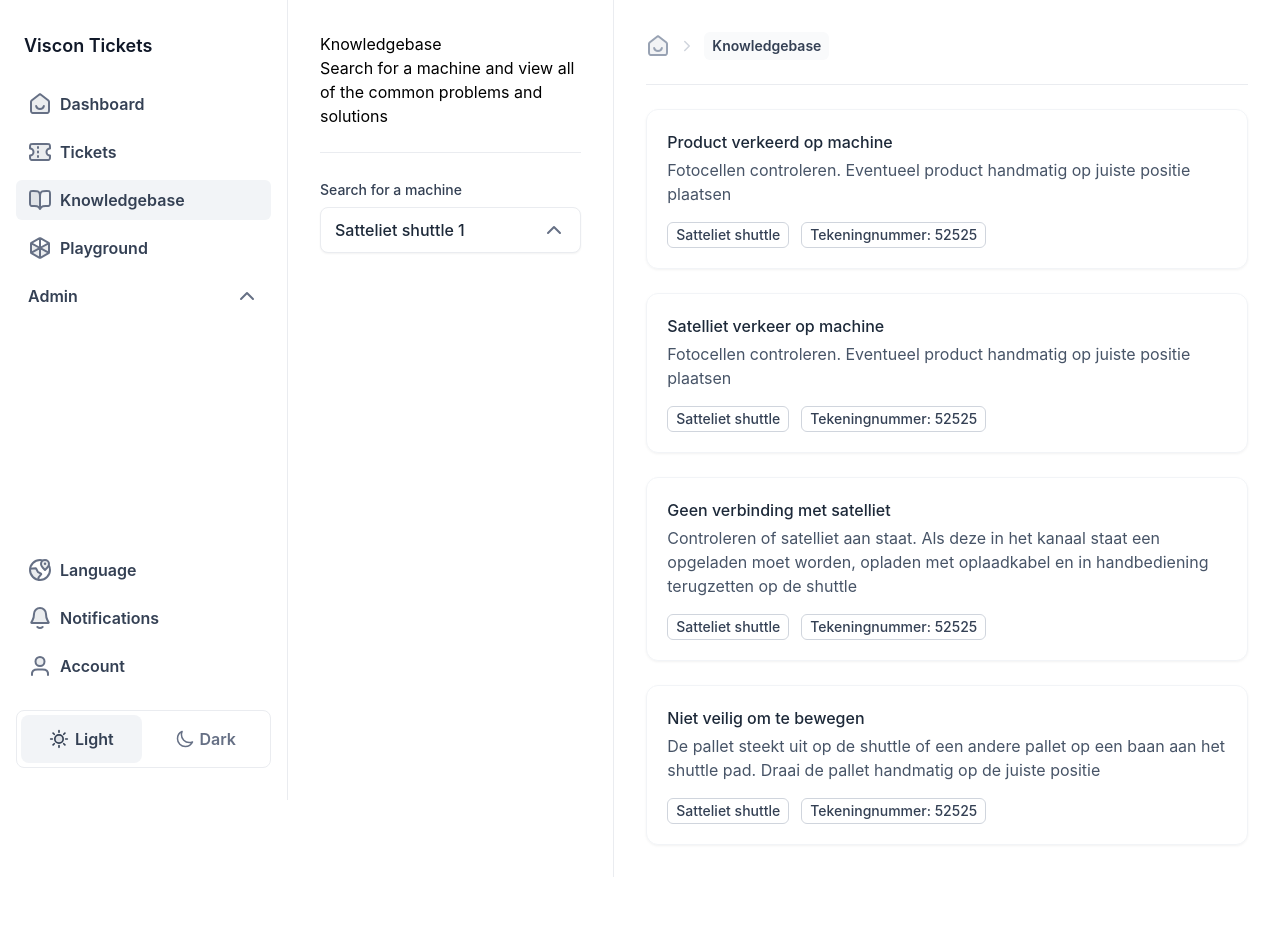
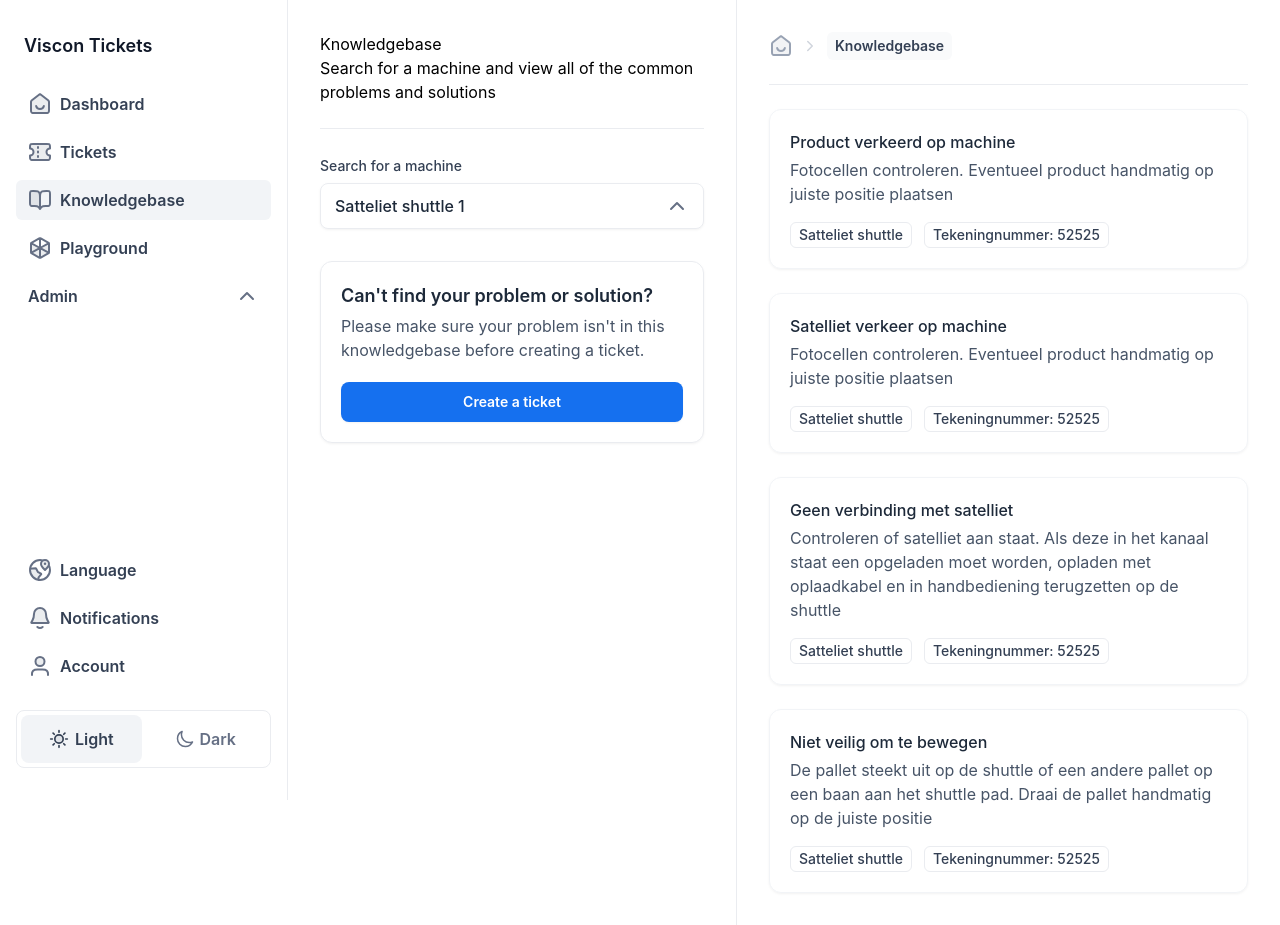
Before and after one commit to lucasprins/viscon-tickets, a React (Create React App) app: page /knowledgebase in a window 1280 px wide. Before the commit the page ends 877 px from the top, so only its background shows below. Built offline with nearby package versions, Linux system fonts and the light colour scheme.

Commit message:
Added: InlineCTA & Button Component

```diff
--- /dev/null
+++ b/src/components/Button/Button.tsx
@@ -0,0 +1,89 @@
+import React from 'react'
+import { Link } from 'react-router-dom';
+
+export enum ButtonSize {
+    SMALL,
+    MEDIUM,
+    LARGE
+}
+
+export enum ButtonWidth {
+    FULL,
+    CONTENT
+}
+
+export enum ButtonType {
+    PRIMARY,
+    SECONDARY_GRAY,
+    SECONDARY_COLOR,
+    TERTIARY_GRAY,
+    TERTIARY_COLOR,
+}
+
+type ButtonProps = {
+    size: ButtonSize,
+    type: ButtonType,
+    text: string,
+    icon?: JSX.Element,
+    width: ButtonWidth,
+    url?: string,
+    onclick?: () => any
+}
+
+export function Button({ size, width, type, text, icon, url, onclick }: ButtonProps) {
+
+    const buttonWidthStyle = width === ButtonWidth.FULL ? "w-full" : "";
+    let buttonSizeStyle = "";
+    let buttonTypeStyle = "";
+
+    switch (size) {
+        case ButtonSize.LARGE:
+            buttonSizeStyle = "py-2.5 px-5 font-semibold";
+            break;
+        case ButtonSize.MEDIUM:
+            buttonSizeStyle = "py-2.5 px-4 font-semibold text-sm";
+            break;
+        case ButtonSize.SMALL:
+            buttonSizeStyle = "py-2 px-3.5 font-semibold text-sm";
+            break;
+    }
+
+    switch (type) {
+        case ButtonType.PRIMARY:
+            buttonTypeStyle = "shadow-sm bg-primary-600 text-white";
+            break;
+        case ButtonType.SECONDARY_GRAY:
+            buttonTypeStyle = "shadow-sm text-gray-700 border border-gray-300 dark:border-dark-500 dark:text-white";
+            break;
+        case ButtonType.SECONDARY_COLOR:
+            buttonTypeStyle = "shadow-sm text-primary-700 bg-primary-50 dark:bg-dark-700";
+            break;
+        case ButtonType.TERTIARY_GRAY:
+            buttonTypeStyle = "text-gray-700";
+            break;
+        case ButtonType.TERTIARY_COLOR:
+            buttonTypeStyle = "text-primary-700";
+            break;
+    };
+
+    return (
+        <>
+            {url
+                ?
+                <Link to={url}>
+                    <button onClick={onclick} className={`${buttonTypeStyle} ${buttonWidthStyle} ${buttonSizeStyle}
+                        flex justify-center items-center gap-x-2.5 rounded-lg`}>
+                        {icon}
+                        {text}
+                    </button>
+                </Link>
+                :
+                <button onClick={onclick} className={`${buttonTypeStyle} ${buttonWidthStyle} ${buttonSizeStyle}
+                flex justify-center gap-x-2 rounded-lg`}>
+                    {icon}
+                    {text}
+                </button>
+            }
+        </>
+    )
+}
--- a/src/components/CTA/InlineCTA.tsx
+++ b/src/components/CTA/InlineCTA.tsx
@@ -1,7 +1,29 @@
 import React from 'react'
+import { Button, ButtonSize, ButtonType, ButtonWidth } from '../Button/Button'
 
-export function InlineCTA() {
-  return (
-    <div>InlineCTA</div>
-  )
+type InlineCTAProps = {
+	title: string,
+	text: string,
+	url: string,
+	button_text: string,
+	button_size: ButtonSize,
+	button_type: ButtonType
 }
+
+export function InlineCTA({ title, text, url, button_text, button_size, button_type }: InlineCTAProps) {
+	return (
+		<div className='w-96 p-5 flex flex-col gap-5 bg-white dark:bg-dark-700 rounded-xl border border-gray-200 dark:border-dark-500 drop-shadow-sm'>
+			<div className='flex flex-col gap-1'>
+				<h3 className='text-lg font-semibold text-gray-800 dark:text-white'>{title}</h3>
+				<p className=' text-gray-600 dark:text-dark-300'>{text}</p>
+			</div>
+			<Button
+				size={button_size}
+				type={button_type}
+				text={button_text}
+				width={ButtonWidth.FULL}
+				url={url}
+			/>
+		</div>
+	)
+}
--- a/src/components/Dropdown/DropdownSelect.tsx
+++ b/src/components/Dropdown/DropdownSelect.tsx
@@ -19,7 +19,7 @@ export function DropdownSelectMachine({ machines, label }: DropdownSelectProps)
                 <div className='mb-1.5'>
                     <Listbox.Label className='text-sm font-medium text-gray-700 dark:text-dark-300'>{label}</Listbox.Label>
                 </div>
-                <Listbox.Button className=' focus:outline-4 dark:outline-0 outline-primary-200 w-full rounded-lg mb-2 flex border bg-white text-gray-800 font-medium shadow-sm border-gray-200 py-2.5 px-3.5 dark:text-white dark:font-normal dark:border-dark-500 dark:bg-dark-700'>
+                <Listbox.Button className=' focus:outline-4 dark:outline-0 outline-primary-200 w-full rounded-lg mb-2 flex border bg-white text-gray-800 font-medium drop-shadow-sm border-gray-200 py-2.5 px-3.5 dark:text-white dark:font-normal dark:border-dark-500 dark:bg-dark-700'>
                     {({ open }) => (
                         <div className='flex justify-between w-full'>
                             {selectedMachine.name}
@@ -27,7 +27,7 @@ export function DropdownSelectMachine({ machines, label }: DropdownSelectProps)
                         </div>
                     )}
                 </Listbox.Button>
-                <Listbox.Options className='z-40 focus:outline-4 outline-primary-200 dark:outline-0 cursor-pointer overflow-y-scroll p-1.5 h-64 rounded-lg shadow dark:bg-dark-700 text-gray-800 font-medium flex flex-col gap-1 border border-gray-200 dark:text-white dark:font-normal dark:border-dark-500'>
+                <Listbox.Options className='bg-white z-40 focus:outline-4 outline-primary-200 dark:outline-0 cursor-pointer overflow-y-scroll p-1.5 h-64 rounded-lg drop-shadow-sm dark:bg-dark-700 text-gray-800 font-medium flex flex-col gap-1 border border-gray-200 dark:text-white dark:font-normal dark:border-dark-500'>
                     {machines.map((machine) => (
                         <Listbox.Option key={machine.machine_id} value={machine}>
                             {({ active, selected }) => (
--- a/src/components/Tag/Tag.tsx
+++ b/src/components/Tag/Tag.tsx
@@ -7,7 +7,7 @@ type TagProps = {
 
 export function Tag({ text }: TagProps) {
 	return (
-		<div className='bg-white border rounded-md border-gray-300 flex text-gray-700 text-sm font-medium py-0.5 px-2 dark:bg-dark-700 dark:text-gray-300 dark:border-dark-500'>
+		<div className='bg-white border rounded-md border-gray-200 flex text-gray-700 text-sm font-medium py-0.5 px-2 dark:bg-dark-700 dark:text-gray-300 dark:border-dark-500'>
 			{text}
 		</div>
 	);
--- a/src/pages/CreateTicket/CreateTicket.tsx
+++ b/src/pages/CreateTicket/CreateTicket.tsx
@@ -1,4 +1,5 @@
 import React from 'react';
+import { Breadcrumbs } from '../../components/Breadcrumbs/Breadcrumbs';
 import Layout from '../../components/Layout/Layout';
 
 export function CreateTicket() {
@@ -6,7 +7,9 @@ export function CreateTicket() {
 	return (
 		<div className='flex flex-col md:flex-row dark:bg-dark-800 dark:text-white'>
 			<Layout />
-			<h1>Create Ticket</h1>
+			<div className='p-8'>
+				<Breadcrumbs crumbs={['Knowledgebase', 'Create Ticket']}/>
+			</div>
 		</div>
 	);
 }
--- a/src/pages/Knowledgebase/Knowledgebase.tsx
+++ b/src/pages/Knowledgebase/Knowledgebase.tsx
@@ -1,5 +1,7 @@
 import React, { useState } from 'react';
 import { Breadcrumbs } from '../../components/Breadcrumbs/Breadcrumbs';
+import { ButtonSize, ButtonType } from '../../components/Button/Button';
+import { InlineCTA } from '../../components/CTA/InlineCTA';
 import { Divider } from '../../components/Divider/Divider';
 import { DropdownSelectMachine } from '../../components/Dropdown/DropdownSelect';
 import Layout from '../../components/Layout/Layout';
@@ -8,7 +10,7 @@ import { MachineSolutionList } from '../../components/MachineSolution/MachineSol
 var translations = require('./KnowledgebaseTranslations.json');
 
 export function Knowledgebase() {
-	const [ language, setLanguage ] = React.useState('en');
+	const [language, setLanguage] = React.useState('en');
 
 	const machines = [
 		{ machine_id: '1', name: 'Satteliet shuttle 1', blueprint_number: '02315', type: 'Satteliet shuttle' },
@@ -25,7 +27,7 @@ export function Knowledgebase() {
 		<div className='flex flex-col md:flex-row dark:bg-dark-800 dark:text-white'>
 			<Layout />
 			{/* Sidebar */}
-			<div className='flex flex-col gap-6 p-8 border-r border-gray-200 dark:border-dark-500'>
+			<div className='flex flex-col w-min gap-6 p-8 border-r border-gray-200 dark:border-dark-500'>
 				{/* Page Header Placeholder */}
 				<div>
 					<h1>Knowledgebase</h1>
@@ -33,9 +35,17 @@ export function Knowledgebase() {
 				</div>
 				<Divider />
 				<DropdownSelectMachine machines={machines} label={translations[language].search_machine} />
+				<InlineCTA
+					title={translations[language].cant_find_solution_title}
+					text={translations[language].cant_find_solution_text}
+					url="/knowledgebase/create-ticket"
+					button_text={translations[language].create_ticket}
+					button_size={ButtonSize.MEDIUM}
+					button_type={ButtonType.PRIMARY}
+				/>
 			</div>
 			{/* Solutions */}
-			<div className='flex flex-col gap-6 p-8'>
+			<div className='flex flex-col w-full gap-6 p-8'>
 				<div className=''>
 					<Breadcrumbs crumbs={['Knowledgebase']} />
 				</div>
--- a/src/pages/Knowledgebase/KnowledgebaseTranslations.json
+++ b/src/pages/Knowledgebase/KnowledgebaseTranslations.json
@@ -1,10 +1,16 @@
 {
     "nl": {
         "blueprint_number": "Tekeningnummer",
-        "search_machine": "Zoek een machine"
+        "search_machine": "Zoek een machine",
+        "cant_find_solution_title": "Kunt u uw probleem of oplossing niet vinden?",
+        "cant_find_solution_text": "Zorg er alstublieft voor dat u zeker weet dat uw probleem niet in deze kennisbank staat voordat u een ticket aanmaakt.",
+        "create_ticket": "Creëer een ticket"
     },
     "en": {
         "blueprint_number": "Blueprint:",
-        "search_machine": "Search for a machine"
+        "search_machine": "Search for a machine",
+        "cant_find_solution_title": "Can't find your problem or solution?",
+        "cant_find_solution_text": "Please make sure your problem isn't in this knowledgebase before creating a ticket.",
+        "create_ticket": "Create a ticket"
     }
 }
--- a/src/pages/Playground/Playground.tsx
+++ b/src/pages/Playground/Playground.tsx
@@ -1,8 +1,8 @@
 import React from 'react';
 import { Breadcrumbs } from '../../components/Breadcrumbs/Breadcrumbs';
-import { DropdownSelectMachine } from '../../components/Dropdown/DropdownSelect';
+import { Button, ButtonSize, ButtonType, ButtonWidth } from '../../components/Button/Button';
+import { IconTicket } from '../../components/Icons/IconTicket';
 import Layout from '../../components/Layout/Layout';
-import { Tag } from '../../components/Tag/Tag';
 
 export function Playground() {
 
@@ -12,7 +12,14 @@ export function Playground() {
 			<div className='p-8 flex w-full  flex-col gap-y-12'>
 				<Breadcrumbs crumbs={['Playground']} />
 				<div className='w-72'>
-
+					<Button
+						size={ButtonSize.MEDIUM}
+						type={ButtonType.PRIMARY}
+						text="Create a ticket"
+						width={ButtonWidth.CONTENT}
+						icon={<IconTicket size='18' color='stroke-white dark:stroke-gray-300' fill='fill-gray-500' />}
+						url="/knowledgebase/create-ticket"
+					/>
 				</div>
 			</div>
 		</div>
```
